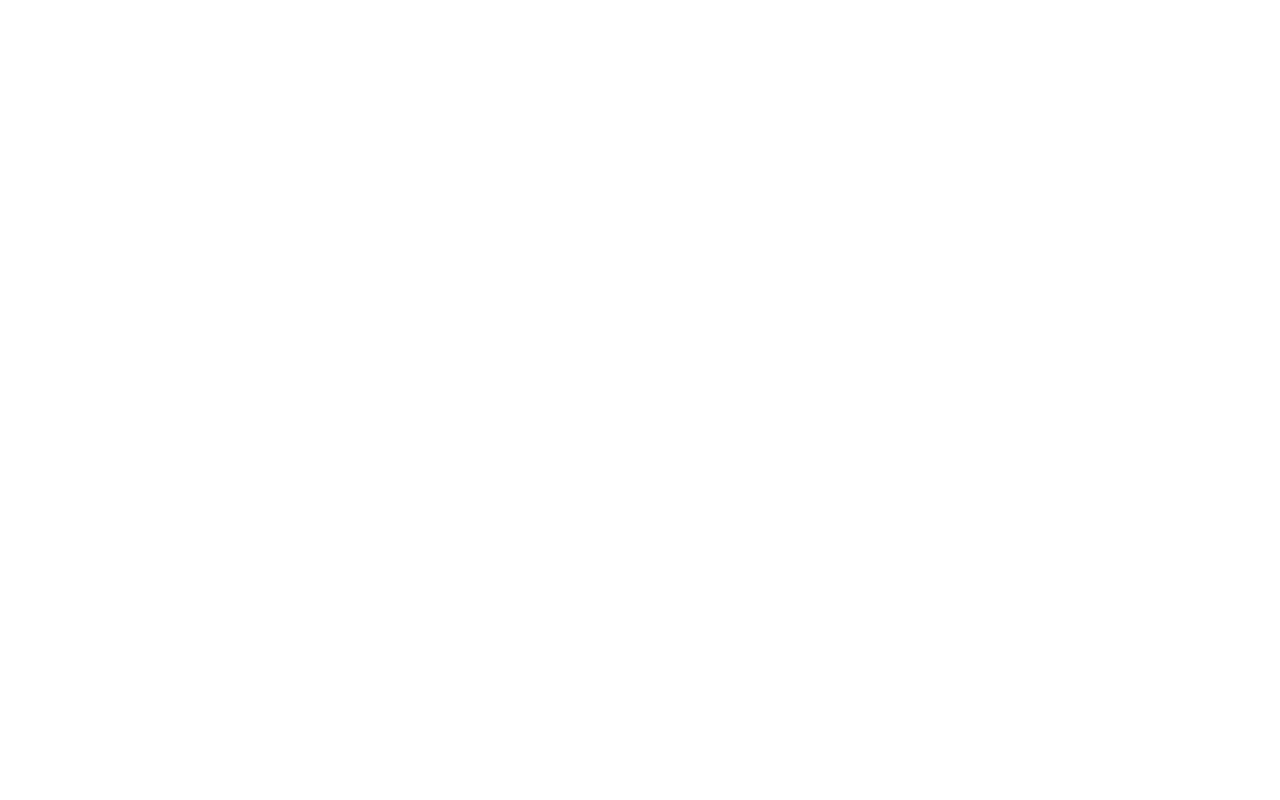
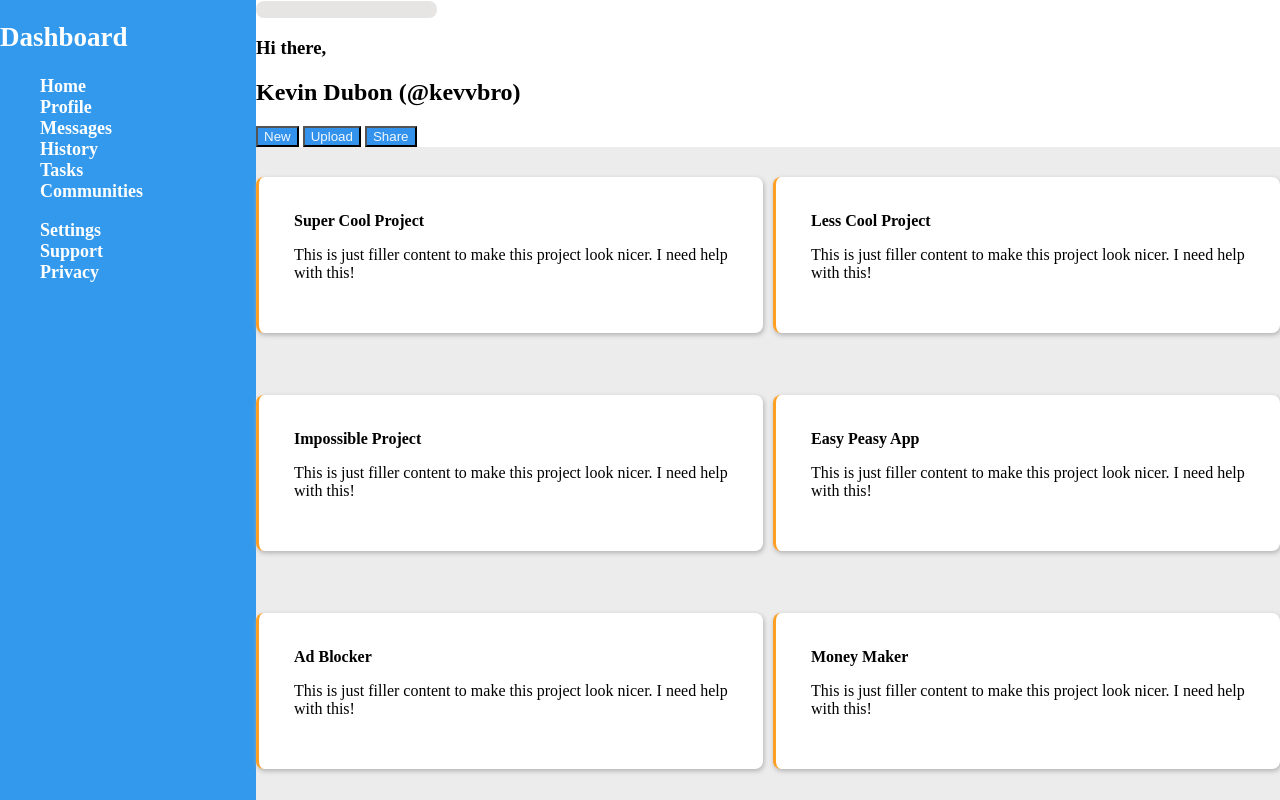
Before and after one commit to Dubonk/Admin-Dashboard, a plain HTML site: page index.html in a window 1280 px wide. Drawn offline with Linux system fonts and the light colour scheme.

Commit message:
Added most of the html but still in rough state

```diff
--- a/index.html
+++ b/index.html
@@ -8,6 +8,53 @@
     <title>Document</title>
 </head>
 <body>
+    <div class="container">
+        <div class="header">
+            <input type="text" class="searchbar">
+            <h3>Hi there,</h3>
+            <h2>Kevin Dubon (@kevvbro)</h2>
+            <button>New</button>
+            <button>Upload</button>
+            <button>Share</button>
+        </div>
+    <div class="dashboard">
+        <h2>Dashboard</h2>
+        <ul>
+            <li>Home</li>
+            <li>Profile</li>
+            <li>Messages</li>
+            <li>History</li>
+            <li>Tasks</li>
+            <li>Communities</li>
+        </ul>
+        <ul>
+            <li>Settings</li>
+            <li>Support</li>
+            <li>Privacy</li>
+        </ul>
+       </div>
+       <div class="cards">
+           <div class="card"><b>Super Cool Project</b>
+               <p>This is just filler content to make this project look nicer. I need help with this!</p>
+           </div>
+           <div class="card"><b>Less Cool Project</b>
+            <p>This is just filler content to make this project look nicer. I need help with this!</p>
+           </div>
+           <div class="card"><b>Impossible Project</b>
+            <p>This is just filler content to make this project look nicer. I need help with this!</p>
+           </div>
+           <div class="card"><b>Easy Peasy App</b>
+            <p>This is just filler content to make this project look nicer. I need help with this!</p>
+           </div>
+           <div class="card"><b>Ad Blocker</b>
+            <p>This is just filler content to make this project look nicer. I need help with this!</p>
+           </div>
+           <div class="card"><b>Money Maker</b>
+            <p>This is just filler content to make this project look nicer. I need help with this!</p>
+           </div>
+
+    </div>
+    </div>
 
 </body>
 </html>
--- a/style.css
+++ b/style.css
@@ -0,0 +1,56 @@
+body {
+    height: 100vh;
+    width: auto;
+    margin: 0;
+}
+.container {
+    height: 100vh;
+    width: auto;
+    display: grid;
+    grid-template-columns: 1fr 4fr;
+    grid-template-rows: 1fr 5fr;
+}
+.header {
+    grid-column: 2 / 3;
+    grid-row: 1 / 2;
+    box-shadow: 5px 10px red;
+}
+.dashboard {
+    font-size: large;
+    font-weight: bolder;
+    grid-row: 1 / 3;
+    grid-column: 1 / 2;
+    background-color: rgb(51, 153, 236);
+    color: rgb(255, 255, 255);
+}
+.cards {
+    background-color: rgb(236, 236, 236);
+    grid-row: 2;
+    grid-column: 2 / 3;
+    display: grid;
+    grid-template-columns: 1fr 1fr;
+    column-gap: 10px;
+    align-items: center;
+    justify-items: center;
+}
+.card {
+    background-color: rgb(255, 255, 255);
+    border-radius: 8px;
+    box-shadow: 1px 2px 5px rgb(179, 177, 177);
+    border-left-style: solid;
+    border-left-color: rgb(255, 160, 36);
+    padding: 35px;
+
+}
+button {
+    background-color: rgb(51, 146, 236);
+    color: aliceblue;
+}
+.searchbar {
+    border: none;
+    background-color: rgb(231, 228, 228);
+    border-radius: 8px;
+}
+ul {
+    list-style-type: none;
+}
```
